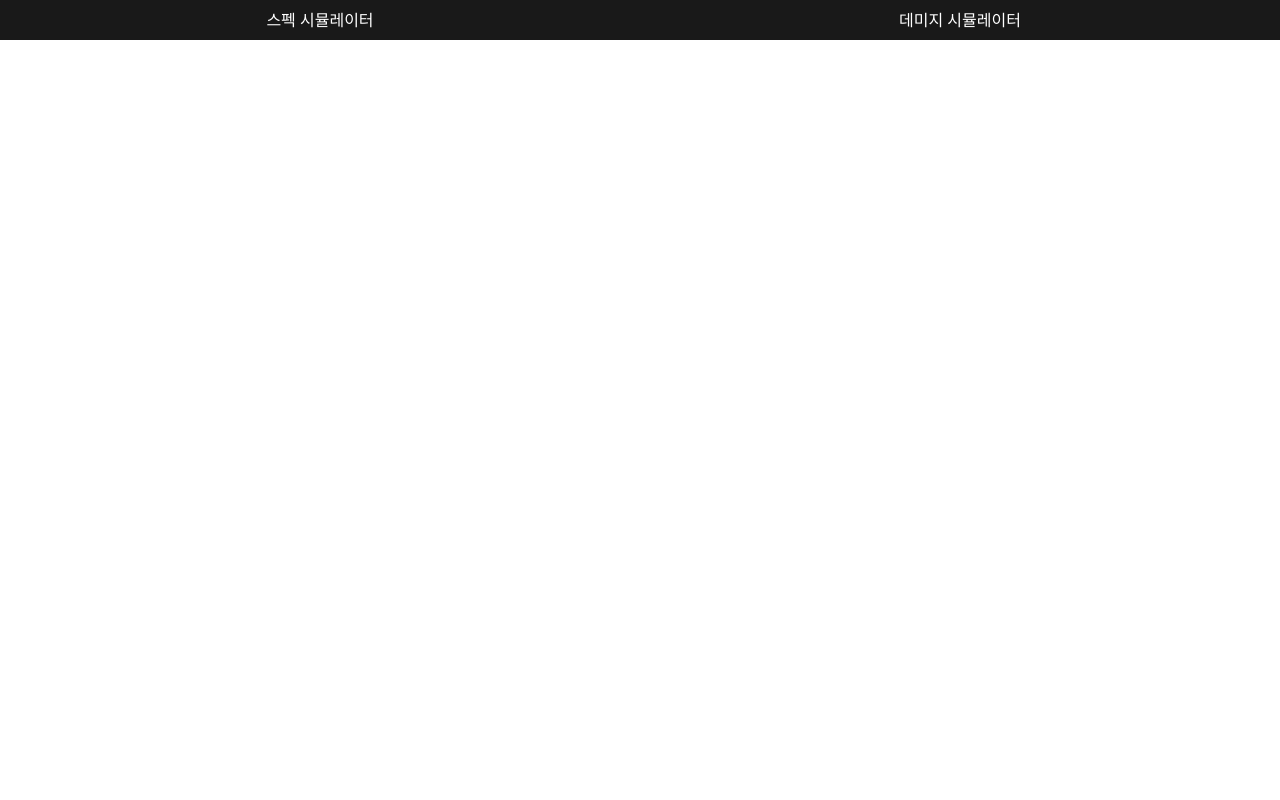
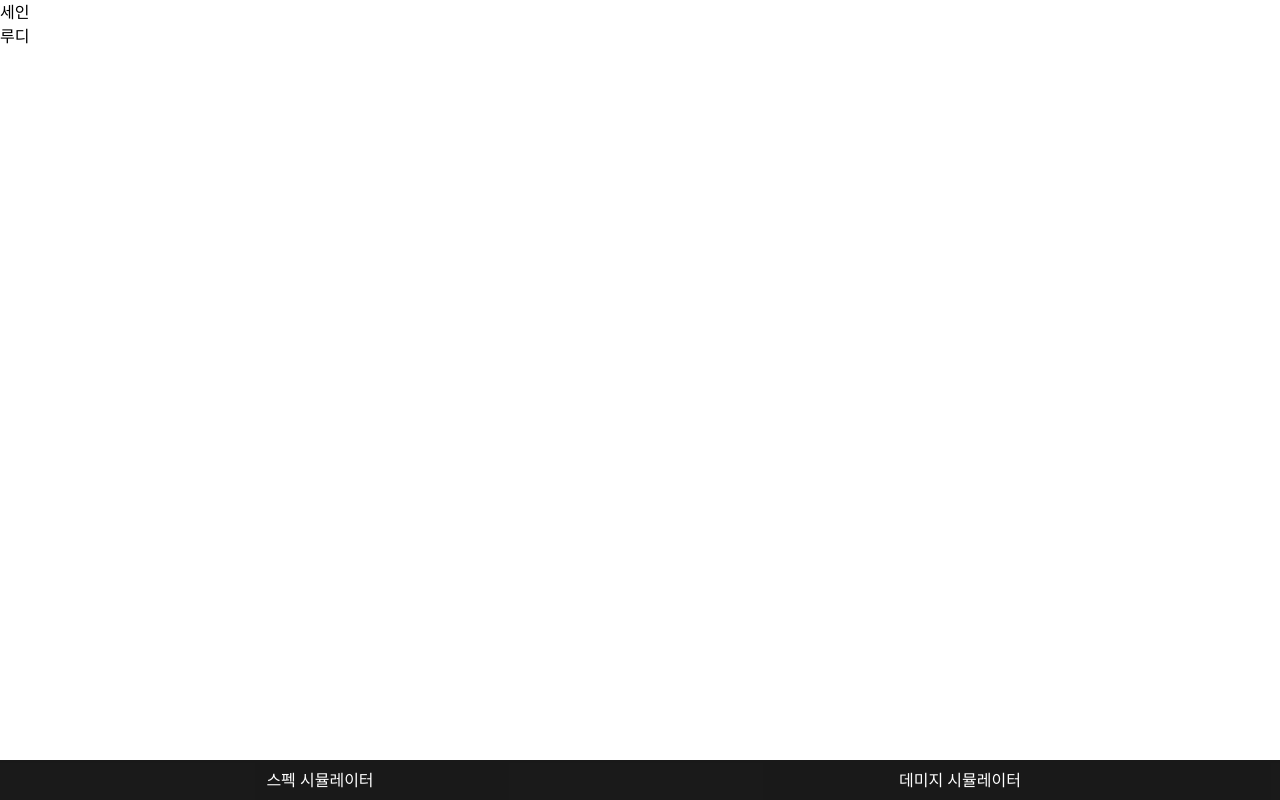
Before and after one commit to high2092/senascouter, a Next.js app: page / in a window 1280 px wide. Built offline with nearby package versions, Linux system fonts and the light colour scheme.

Commit message:
✨ 유닛 리스트 컴포넌트

```diff
--- /dev/null
+++ b/app/_/index.tsx
@@ -0,0 +1,11 @@
+import {Field} from './field'
+import {UnitList} from './list'
+
+export function HomePageClient() {
+  return (
+    <div>
+      <UnitList />
+      <Field />
+    </div>
+  )
+}
--- /dev/null
+++ b/app/_/list/index.tsx
@@ -0,0 +1,18 @@
+'use client'
+
+import {useAtom} from 'jotai'
+import {selectedUnitIdAtom, unitsAtom} from '../../_shared/atom'
+
+export function UnitList() {
+  const [units] = useAtom(unitsAtom)
+  const [selectedUnitId, setSelectedUnitId] = useAtom(selectedUnitIdAtom)
+  return (
+    <div>
+      {Object.values(units).map((unit) => (
+        <div key={unit.name} onClick={() => setSelectedUnitId(unit.id)}>
+          {unit.name}
+        </div>
+      ))}
+    </div>
+  )
+}
--- a/app/page.tsx
+++ b/app/page.tsx
@@ -1,5 +1,11 @@
 import {Field} from './_/field'
+import {UnitList} from './_/list'
 
 export default function HomePage() {
-  return <Field />
+  return (
+    <div className="h-[calc(100vh-40px)]">
+      <UnitList />
+      <Field />
+    </div>
+  )
 }
```
